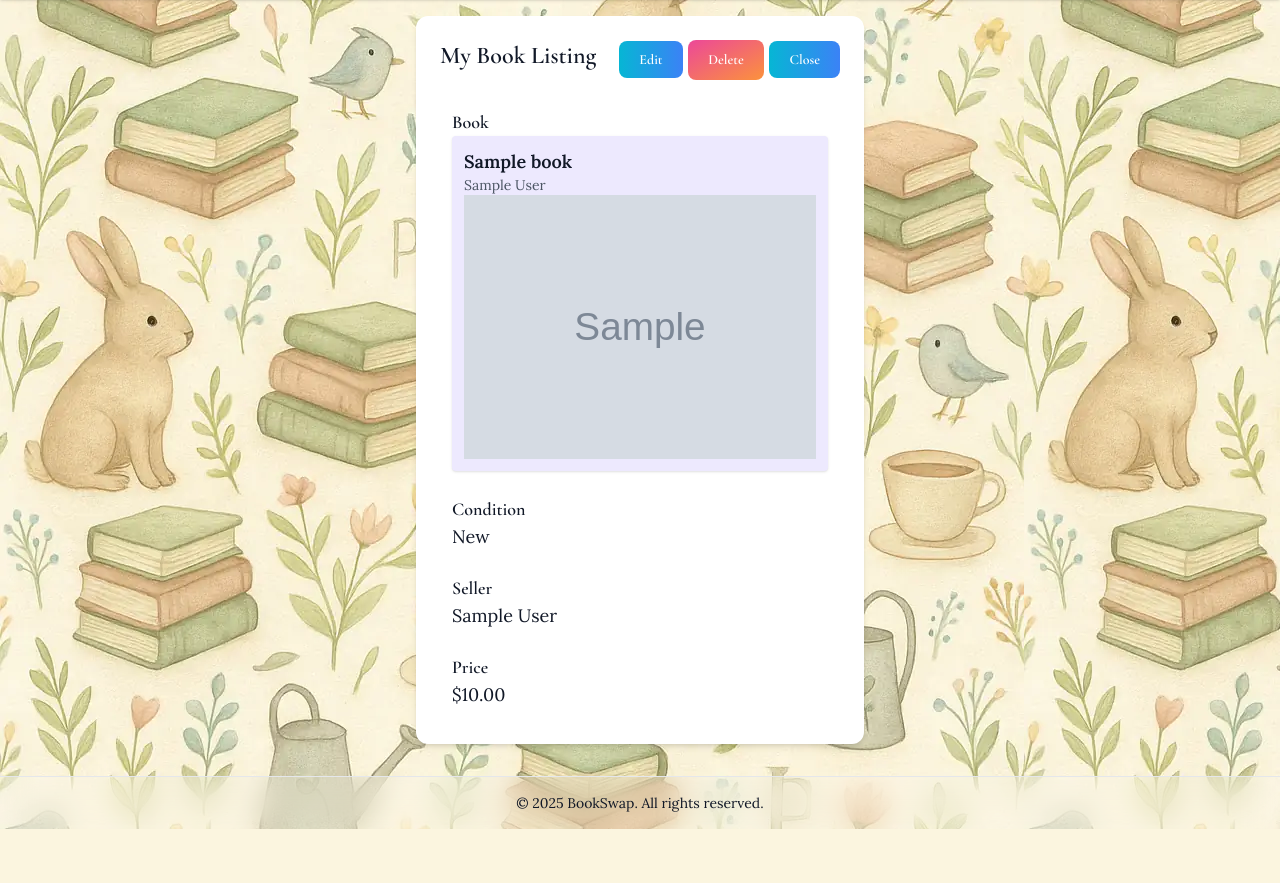
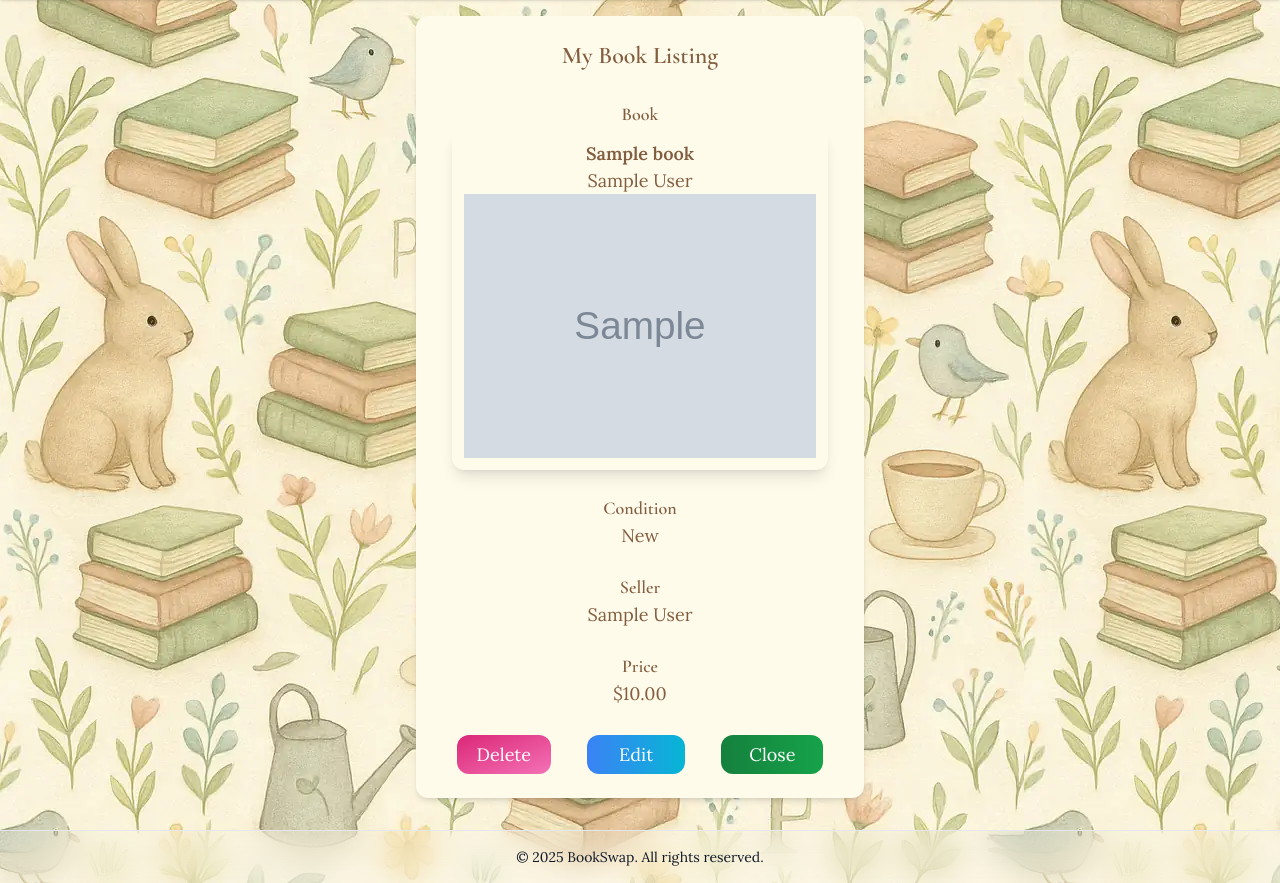
Before and after one commit to Web-Development-UAlberta/exsm-3951-exsm-3943-spring-2025-python-c-project-bookswap-besties-v2-even-bestier, a Django app: page /library/book-listings/1/ in a window 1280 px wide. Shown: the part 128-1011 px from the top of the page. Before the commit the page ends 957 px from the top, so only its background shows below. Run offline with Django 5.2, Linux system fonts and the light colour scheme; a user stored in the database is signed in; tables that the repository leaves empty hold one stand-in row (values such as "Sample post"); grey boxes marked "Sample" are stand-in pictures; data that the repository does not hold is empty; some libraries are stand-ins or nearby versions.

Commit message:
edit my listings page, and associated forms

```diff
--- a/src/exsm3951_bookswap/templates/book-listings/book-listing-form.html
+++ b/src/exsm3951_bookswap/templates/book-listings/book-listing-form.html
@@ -2,8 +2,8 @@
 {% block title %}Profile & Settings - BookSwap{% endblock %}
 {% block content %}
 
-<div class="max-w-md mx-auto bg-white shadow-md p-6">
-  <h2 class="text-3xl text-center mb-4">{{ title }}</h2>
+<div class="max-w-md mx-auto bg-amber-50 shadow-lg rounded-xl p-6">
+  <h2 class="text-3xl text-center mb-4 text-[#825d3f]">{{ title }}</h2>
 
   {% if messages %}
     {% for message in messages %}
@@ -13,7 +13,7 @@
     {% endfor %}
   {% endif %}
 
-  <form method="post" class="max-w-md mx-auto bg-gray-200 p-6 rounded-xl shadow space-y-5">
+  <form method="post" class="max-w-md mx-auto bg-amber-50 p-6 rounded-xl shadow space-y-5 text-[#825d3f]">
     {% csrf_token %}
 
     {{ form.member_owner }} {# hidden input #}
--- a/src/exsm3951_bookswap/templates/book-listings/book-listing.html
+++ b/src/exsm3951_bookswap/templates/book-listings/book-listing.html
@@ -4,63 +4,64 @@
 {% block content %}
 
 <!-- Display the Listing -->
-<div class="max-w-md mx-auto bg-white rounded-xl shadow-md p-6">
+<div class="max-w-md mx-auto bg-amber-50 rounded-xl shadow-md p-6 text-[#825d3f]">
 
-  <h2 class="text-2xl font-bold mb-4 flex justify-between">
+  <h2 class="text-2xl font-bold mb-4 flex justify-center">
     <span>
       {% if user == book_listing.member_owner  %}
       My
       {% endif %}
       Book Listing
     </span>
-    <div>
-      {% if user == book_listing.member_owner  %}
-      <!-- Seller buttons -->
-      <a href="{% url 'edit_book_listing' book_listing.id %}" class="text-white bg-gradient-to-r from-cyan-500 to-blue-500 hover:bg-gradient-to-bl focus:ring-4 focus:outline-none focus:ring-cyan-300 dark:focus:ring-cyan-800 font-medium rounded-lg text-sm px-5 py-2.5 text-center">Edit</a>
-      <form class="inline" method="POST" action="{% url 'delete_book_listing' book_listing.id %}">
-        {% csrf_token %}
-        <button type="submit" class="text-white bg-gradient-to-br from-pink-500 to-orange-400 hover:bg-gradient-to-bl focus:ring-4 focus:outline-none focus:ring-pink-200 dark:focus:ring-pink-800 font-medium rounded-lg text-sm px-5 py-2.5 text-center">Delete</button>
-      </form>
-      <a href="{% url 'view_my_book_listings' %}" class="text-white bg-gradient-to-r from-cyan-500 to-blue-500 hover:bg-gradient-to-bl focus:ring-4 focus:outline-none focus:ring-cyan-300 dark:focus:ring-cyan-800 font-medium rounded-lg text-sm px-5 py-2.5 text-center">Close</a>
-      {% else %}
-      <!-- buyer buttons -->
-       <a href="" class="text-white bg-gradient-to-r from-cyan-500 to-blue-500 hover:bg-gradient-to-bl focus:ring-4 focus:outline-none focus:ring-cyan-300 dark:focus:ring-cyan-800 font-medium rounded-lg text-sm px-5 py-2.5 text-center">Buy</a>
-       <a href="" class="text-white bg-gradient-to-r from-cyan-500 to-blue-500 hover:bg-gradient-to-bl focus:ring-4 focus:outline-none focus:ring-cyan-300 dark:focus:ring-cyan-800 font-medium rounded-lg text-sm px-5 py-2.5 text-center">Swap</a>
-      {% endif %}
-    </div>
   </h2>
 
   <!-- Book title -->
-  <div class="p-3">
+  <div class="p-3 text-center">
     <h5 class="text-lg font-bold">Book</h5>
-    <div class="bg-violet-100 shadow p-3 rounded">
+    <div class="bg-amber-50 shadow-lg p-3 rounded-xl">
       <p class="font-bold">{{ book_listing.book.title }}</p>
-      <p class="text-sm text-gray-600">{{ book_listing.book.author }}</p>
+      <p class="text-md text-[#825d3f]">{{ book_listing.book.author }}</p>
       <img src="{{ book_listing.book.image_url }}" alt="No image" />
     </div>
   </div>
   <!-- Condition -->
-  <div class="p-3">
+  <div class="p-3 text-center">
     <h5 class="text-lg font-bold">Condition</h5>
     <p>
       {{ book_listing.condition }}
     </p>
   </div>
   <!-- Seller name -->
-  <div class="p-3">
+  <div class="p-3 text-center">
     <h5 class="text-lg font-bold">Seller</h5>
     <p>
       {{ book_listing.member_owner.full_name }}
     </p>
   </div>
   <!-- Price -->
-  <div class="p-3">
+  <div class="p-3 text-center">
     <h5 class="text-lg font-bold">Price</h5>
     <p>
       ${{ book_listing.price }}
     </p>
   </div>
 
+  <div class="flex flex-wrap gap-9 justify-center mt-4">
+  {% if user == book_listing.member_owner  %}
+  <!-- Seller buttons -->
+  <form class="inline" method="POST" action="{% url 'delete_book_listing' book_listing.id %}">
+    {% csrf_token %}
+    <button type="submit" class="text-white bg-gradient-to-br from-pink-600 to-pink-400 hover:bg-gradient-to-bl focus:ring-4 focus:outline-none focus:ring-pink-200 dark:focus:ring-pink-800 font-medium rounded-xl text-md px-5 py-1.5 text-center">Delete</button>
+  </form>
+  <a href="{% url 'edit_book_listing' book_listing.id %}" class="text-white text-md bg-gradient-to-r from-blue-500 to-cyan-500 hover:bg-gradient-to-bl focus:ring-4 focus:outline-none focus:ring-cyan-300 dark:focus:ring-cyan-800 font-medium rounded-xl text-md px-8 py-1.5 text-center">Edit</a>
+  <a href="{% url 'view_my_book_listings' %}" class="text-white bg-gradient-to-r from-green-700 to-green-600 hover:bg-gradient-to-bl focus:ring-4 focus:outline-none focus:ring-green-600 dark:focus:ring-green-800 font-medium rounded-xl text-md px-7 py-1.5 text-center">Close</a>
+  {% else %}
+  <!-- buyer buttons -->
+    <a href="" class="text-white bg-gradient-to-r from-blue-500 to-cyan-500 hover:bg-gradient-to-bl focus:ring-4 focus:outline-none focus:ring-cyan-300 dark:focus:ring-cyan-800 font-medium rounded-xl text-md px-5 py-1.5 text-center">Buy</a>
+    <a href="" class="text-white bg-gradient-to-r from-blue-500 to-cyan-500 hover:bg-gradient-to-bl focus:ring-4 focus:outline-none focus:ring-cyan-300 dark:focus:ring-cyan-800 font-medium rounded-xl text-md px-5 py-1.5 text-center">Swap</a>
+  {% endif %}
+</div>
+
 </div>
 
 {% endblock %}
```
Also changed, not shown: src/exsm3951_bookswap/templates/book-listings/my-book-listings.html (+15 -8 lines).
